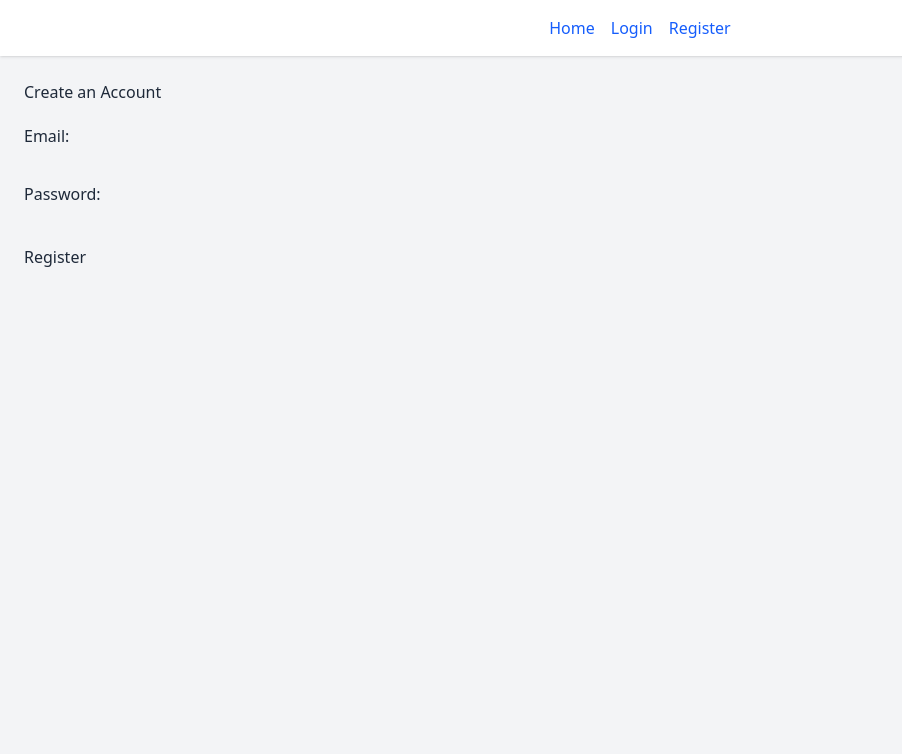
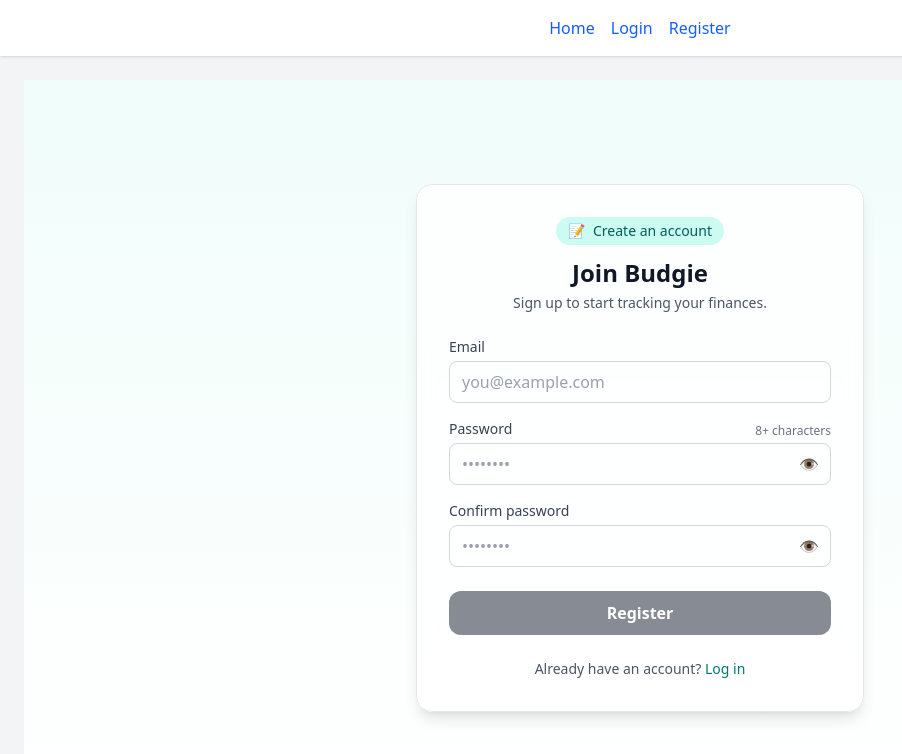
Before and after one commit to D0ubleA-ron/Budgie, a Vue app in the folder client/: page /register in a window 1280 px wide. Shown: the top 754 px of the page, without its empty margins (0-902 px from the left). Built offline with nearby package versions, Linux system fonts and the light colour scheme; no server answers.

Commit message:
Register Form Facelift

```diff
--- a/client/src/components/RegisterForm.vue
+++ b/client/src/components/RegisterForm.vue
@@ -1,77 +1,186 @@
 <template>
-  <div>
-    <h3>Create an Account</h3>
-    <form @submit.prevent="register" style="margin-top: 20px;">
-      <div>
-        <label for="email">Email:</label><br />
+  <div class="min-h-[calc(100vh-4rem)] bg-gradient-to-b from-teal-50 to-white flex items-center justify-center px-4 py-10">
+    <div class="w-full max-w-md">
+      <div class="rounded-2xl bg-white/80 backdrop-blur border border-gray-200 shadow-lg p-6 md:p-8">
+        <div class="mb-6 text-center">
+          <div class="inline-flex items-center gap-2 px-3 py-1 rounded-full bg-teal-100 text-teal-800 text-sm font-medium">
+            <span>📝</span> Create an account
+          </div>
+          <h2 class="mt-3 text-2xl font-bold text-gray-900">Join Budgie</h2>
+          <p class="mt-1 text-gray-600 text-sm">Sign up to start tracking your finances.</p>
+        </div>
+
+        <!-- Error banner -->
+        <div
+          v-if="errorMessage"
+          class="mb-4 rounded-lg border border-red-200 bg-red-50 text-red-700 px-3 py-2 text-sm"
+          role="alert"
+        >
+          {{ errorMessage }}
+        </div>
+
+        <!-- Success banner -->
+        <div
+          v-if="success"
+          class="mb-4 rounded-lg border border-green-200 bg-green-50 text-green-700 px-3 py-2 text-sm"
+          role="status"
+        >
+          Account created successfully! You can now log in.
+        </div>
+
+        <form @submit.prevent="register" novalidate>
+          <!-- Email -->
+          <div class="mb-4">
+            <label for="email" class="block text-sm font-medium text-gray-700 mb-1">Email</label>
             <input
+              id="email"
+              v-model.trim="email"
               type="email"
-          v-model="email"
-          id="email"
               required
+              autocomplete="email"
+              placeholder="you@example.com"
+              class="w-full rounded-lg border border-gray-300 px-3 py-2 text-gray-900 placeholder-gray-400 focus:outline-none focus:ring-2 focus:ring-teal-500 focus:border-transparent"
             />
           </div>
-      <div style="margin-top: 10px;">
-        <label for="password">Password:</label><br />
+
+          <!-- Password -->
+          <div class="mb-4">
+            <div class="flex items-center justify-between">
+              <label for="password" class="block text-sm font-medium text-gray-700 mb-1">Password</label>
+              <span class="text-xs text-gray-500">8+ characters</span>
+            </div>
+            <div class="relative">
               <input
-          type="password"
+                :type="showPassword ? 'text' : 'password'"
+                id="password"
                 v-model="password"
-          id="password"
                 required
+                minlength="8"
+                autocomplete="new-password"
+                placeholder="••••••••"
+                class="w-full rounded-lg border border-gray-300 px-3 py-2 pr-11 text-gray-900 placeholder-gray-400 focus:outline-none focus:ring-2 focus:ring-teal-500 focus:border-transparent"
               />
+              <button
+                type="button"
+                @click="showPassword = !showPassword"
+                class="absolute inset-y-0 right-0 px-3 text-gray-500 hover:text-gray-700 focus:outline-none"
+                :aria-label="showPassword ? 'Hide password' : 'Show password'"
+              >
+                <span v-if="showPassword">🙈</span>
+                <span v-else>👁️</span>
+              </button>
             </div>
-      <button type="submit" style="margin-top: 15px;">Register</button>
+          </div>
+
+          <!-- Confirm Password -->
+          <div class="mb-6">
+            <label for="confirm" class="block text-sm font-medium text-gray-700 mb-1">Confirm password</label>
+            <div class="relative">
+              <input
+                :type="showConfirm ? 'text' : 'password'"
+                id="confirm"
+                v-model="confirm"
+                required
+                placeholder="••••••••"
+                class="w-full rounded-lg border border-gray-300 px-3 py-2 pr-11 text-gray-900 placeholder-gray-400 focus:outline-none focus:ring-2 focus:ring-teal-500 focus:border-transparent"
+              />
+              <button
+                type="button"
+                @click="showConfirm = !showConfirm"
+                class="absolute inset-y-0 right-0 px-3 text-gray-500 hover:text-gray-700 focus:outline-none"
+                :aria-label="showConfirm ? 'Hide password' : 'Show password'"
+              >
+                <span v-if="showConfirm">🙈</span>
+                <span v-else>👁️</span>
+              </button>
+            </div>
+            <p v-if="confirm && !passwordsMatch" class="mt-1 text-xs text-red-600">Passwords don’t match.</p>
+          </div>
+
+          <button
+            type="submit"
+            :disabled="loading || !canSubmit"
+            class="w-full inline-flex items-center justify-center gap-2 rounded-xl bg-gray-900 text-white font-semibold px-4 py-2.5 disabled:opacity-50 disabled:cursor-not-allowed hover:bg-gray-800 transition"
+          >
+            <svg
+              v-if="loading"
+              class="h-5 w-5 animate-spin"
+              viewBox="0 0 24 24"
+              fill="none"
+              aria-hidden="true"
+            >
+              <circle class="opacity-25" cx="12" cy="12" r="10" stroke="currentColor" stroke-width="4" />
+              <path class="opacity-75" fill="currentColor" d="M4 12a8 8 0 018-8v4a4 4 0 00-4 4H4z" />
+            </svg>
+            <span>{{ loading ? 'Creating account…' : 'Register' }}</span>
+          </button>
         </form>
 
-    <div v-if="errorMessage" style="margin-top: 10px; color: red;">
-      {{ errorMessage }}
+        <p class="mt-6 text-center text-sm text-gray-600">
+          Already have an account?
+          <RouterLink to="/login" class="font-medium text-teal-700 hover:text-teal-800">Log in</RouterLink>
+        </p>
       </div>
-    <div v-if="success" style="margin-top: 10px; color: green;">
-      Account created successfully!
     </div>
   </div>
 </template>
 
-<script>
-export default {
-  data() {
-    return {
-      email: '',
-      password: '',
-      errorMessage: '',
-      success: false,
-    };
-  },
-  methods: {
-    async register() {
-      this.errorMessage = '';
-      this.success = false;
+<script setup>
+import { ref, computed } from 'vue'
+// If you want to auto-redirect after success, uncomment the next two lines:
+// import { useRouter } from 'vue-router'
+// const router = useRouter()
 
+const email = ref('')
+const password = ref('')
+const confirm = ref('')
+const showPassword = ref(false)
+const showConfirm = ref(false)
+const errorMessage = ref('')
+const success = ref(false)
+const loading = ref(false)
+
+const passwordsMatch = computed(() => password.value && confirm.value && password.value === confirm.value)
+const canSubmit = computed(() =>
+  !!email.value && !!password.value && !!confirm.value && password.value.length >= 8 && passwordsMatch.value
+)
+
+async function register() {
+  errorMessage.value = ''
+  success.value = false
+  if (!canSubmit.value) {
+    errorMessage.value = 'Please fill in all fields correctly.'
+    return
+  }
+
+  loading.value = true
   try {
-        const response = await fetch('http://localhost:3000/api/auth/register', {
+    const res = await fetch('http://localhost:3000/api/auth/register', {
       method: 'POST',
-          headers: {
-            'Content-Type': 'application/json',
-          },
-          body: JSON.stringify({
-            email: this.email,
-            password: this.password,
-          }),
-        });
+      headers: { 'Content-Type': 'application/json' },
+      // If your server sets a cookie on register, you can include credentials:
+      // credentials: 'include',
+      body: JSON.stringify({ email: email.value, password: password.value })
+    })
 
-        if (response.ok) {
-          this.success = true;
-          this.email = '';
-          this.password = '';
-        } else {
-          const data = await response.json();
-          this.errorMessage = data.error || 'Something went wrong.';
+    const data = await res.json().catch(() => null)
+    if (!res.ok) throw new Error(data?.error || data?.message || 'Something went wrong.')
+
+    success.value = true
+    email.value = ''
+    password.value = ''
+    confirm.value = ''
+
+    // Optional: redirect to login after a short delay
+    // setTimeout(() => router.push('/login'), 600)
+  } catch (e) {
+    errorMessage.value = e?.message || 'Failed to connect to server.'
+  } finally {
+    loading.value = false
   }
-      } catch (error) {
-        this.errorMessage = 'Failed to connect to server.';
-        console.error(error);
 }
-    },
-  },
-};
 </script>
+
+<style scoped>
+/* Tailwind handles styling */
+</style>
```
Lines whose indentation alone changed are shown as unchanged.
